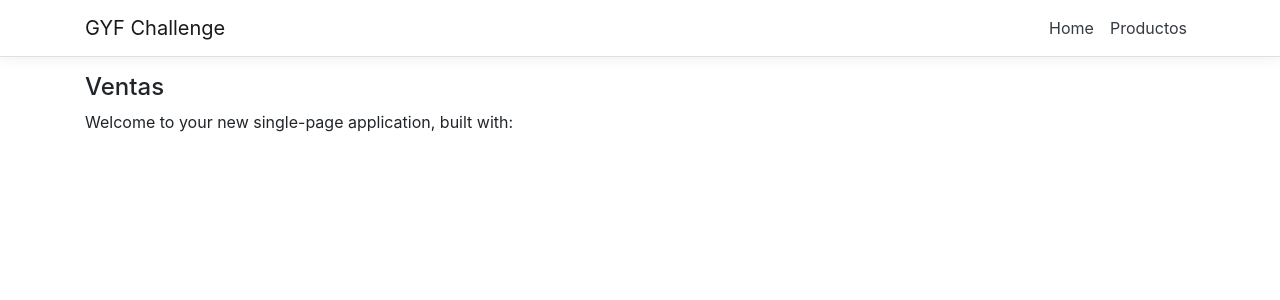
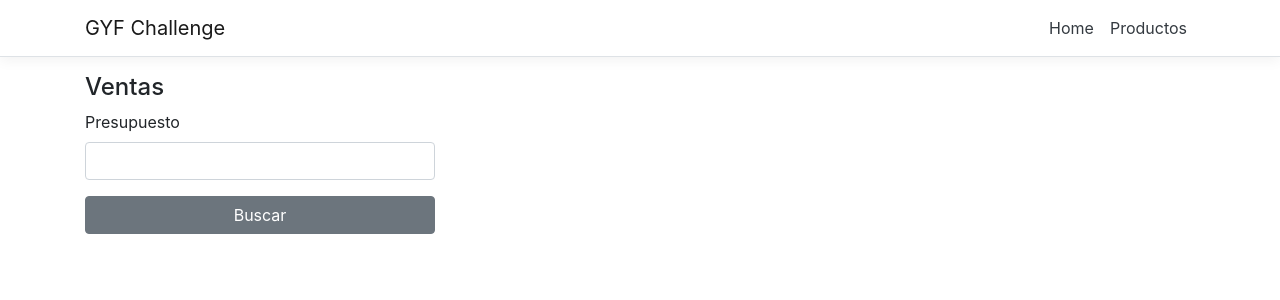
Before and after one commit to mDep07/challenge, a React (Create React App) app in the folder ClientApp/: page / in a window 1280 px wide. Shown: the top 300 px of the page. Built offline with nearby package versions, Linux system fonts and the light colour scheme; no server answers.

Commit message:
Update ventas controller

```diff
--- a/ClientApp/src/App.js
+++ b/ClientApp/src/App.js
@@ -4,7 +4,9 @@ import Layout from './components/Layout';
 import Home from './components/Home';
 import Products from './components/Products';
 
-import './custom.css'
+import './custom.css';
+
+export const numberFormat = new Intl.NumberFormat('es-AR', { style: 'currency', currency: 'ARS' });
 
 export default function App() {
 
--- a/ClientApp/src/components/Home.js
+++ b/ClientApp/src/components/Home.js
@@ -1,25 +1,60 @@
-import React, { useEffect } from 'react';
+import React, { useState } from 'react';
+import { Form, FormGroup, Label, Input, Button, Card } from 'reactstrap';
+
+import useForm from '../hooks/useForm';
+import { numberFormat } from '../App';
 
 export default function Home() {
+  const [venta, setVenta] = useState({ suma: 0, productos: [] });
 
-  useEffect(() => {
-    const FetchVentas = async () => {
-      const response = await fetch('api/Ventas?presupuesto=130');
-      console.log({response})
-      if(response.ok) {
-        const data = await response.json();
-        console.log({data})
-
-      }
+  const [form, handleChange, reset] = useForm({ presupuesto: '' });
+  const handleSubmit = async (e) => {
+    e.preventDefault();
+    const response = await fetch('api/Ventas?presupuesto=' + form.presupuesto);
+    console.log({response})
+    if(response.ok) {
+      const data = await response.json();
+      setVenta(data);
     }
-
-    FetchVentas();
-  },[])
+  }
 
   return (
     <div>
       <h4>Ventas</h4>
-      <p>Welcome to your new single-page application, built with:</p>
+      <div className="row">
+        <Form onSubmit={handleSubmit} className="col-12 col-sm-4">
+          <FormGroup>
+              <Label for="presupuesto">Presupuesto</Label>
+              <Input
+                required
+                id="presupuesto"
+                name="presupuesto"
+                type="number"
+                value={form.presupuesto}
+                onChange={handleChange}
+                max={1000000}
+                min={0}
+              />
+            </FormGroup>
+            <Button type="submit" block>
+              Buscar
+            </Button>
+         </Form>
+      </div>
+      <div className="row">
+        {
+          venta.suma > 0 &&
+          venta.productos.map(prod => (
+            <div key={prod.id} className="col-12 col-md-6 p-2">
+              <Card className="p-2">
+                <h5>#{prod.id}</h5>
+                <h2 className="mb-1">{numberFormat.format(prod.precio)}</h2>
+                <p className="m-0">Categoría: <strong>{prod.categoriaNavigation.nombre}</strong></p>
+              </Card>
+            </div>
+          ))
+        }
+      </div>
     </div>
   );
 }
--- a/ClientApp/src/components/Products.js
+++ b/ClientApp/src/components/Products.js
@@ -3,14 +3,12 @@ import { Table, Button } from 'reactstrap';
 import moment from 'moment';
 import ProductForm from './ProductForm';
 
+import { numberFormat } from '../App'
+
 export default function Products() {
   const [products, setProducts] = useState([]);
 
   const [loading, setLoading] = useState(false);
-
-
-
-  const numberFormat = useMemo(() => new Intl.NumberFormat('es-AR', { style: 'currency', currency: 'ARS' }));
 
   useEffect(() => {
     setLoading(true)
```
Also changed, not shown: 1 other file (tests, documents, lock files or other folders).
